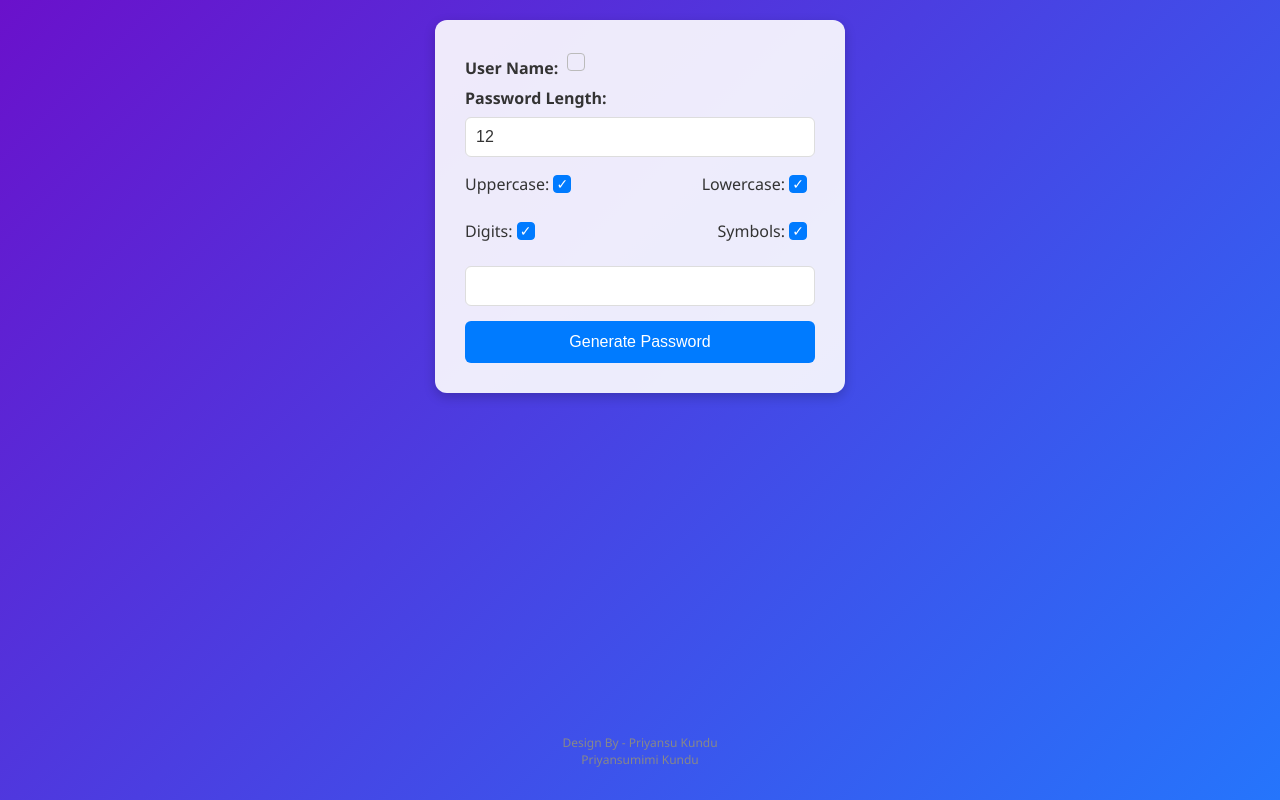
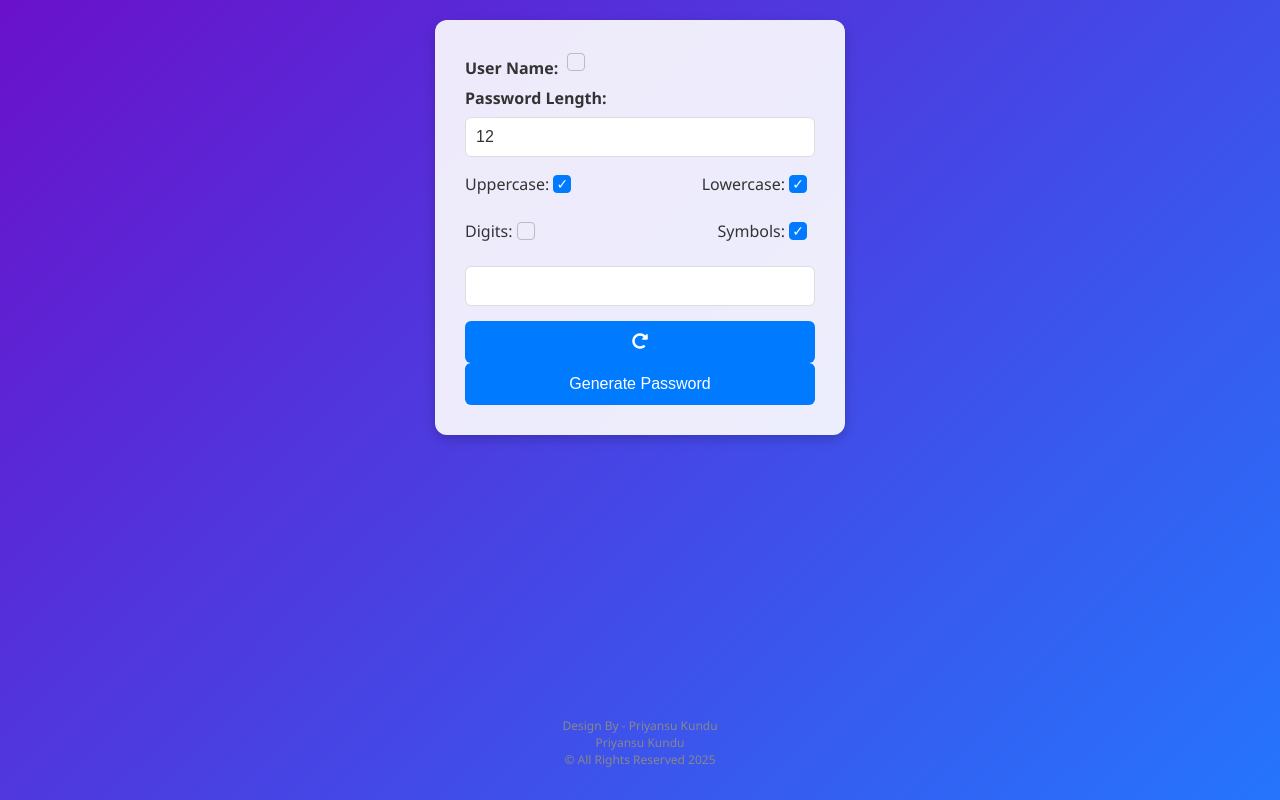
Before and after one commit to priyansu2820/password-generator, a plain HTML site: page index.html in a window 1280 px wide. Drawn offline with Linux system fonts and the light colour scheme.

Commit message:
index.html

```diff
--- a/index.html
+++ b/index.html
@@ -3,9 +3,10 @@
 <head>
     <title>Password Generator</title>
     <link rel="stylesheet" href="style.css">
+    <link rel="stylesheet" href="https://cdnjs.cloudflare.com/ajax/libs/font-awesome/5.15.3/css/all.min.css">
 </head>
 <body>
-    <div class="dark-mode-toggle">
+    <div class="background-elements"></div> <div class="dark-mode-toggle">
         <button id="darkModeToggle">🌙</button>
     </div>
     <div class="div-container">
@@ -23,17 +24,24 @@
         </div>
 
         <div class="input-checkbox-container">
-            <label>Digits: <input type="checkbox" id="digits" checked></label>
+            <label>Digits: <input type="checkbox" id="digits"></label>
             <label>Symbols: <input type="checkbox" id="symbols" checked></label>
         </div>
 
-        <input type="text" id="password" readonly>
+        <div class="password-container">
+            <input type="text" id="password" readonly>
+            <button onclick="generatePassword()" class="regenerate-button">
+                <i class="fas fa-redo-alt"></i>
+            </button>
+        </div>
 
         <button onclick="generatePassword()">Generate Password</button>
     </div>
     <p class="credit">
         Design By - Priyansu Kundu <br>
-        Priyansumimi Kundu<br>
+        Priyansu Kundu<br>
+    </span>
+    <span class="copyright">© All Rights Reserved 2025</span>
     </p>
     <script src="script.js"></script>
 </body>
```
